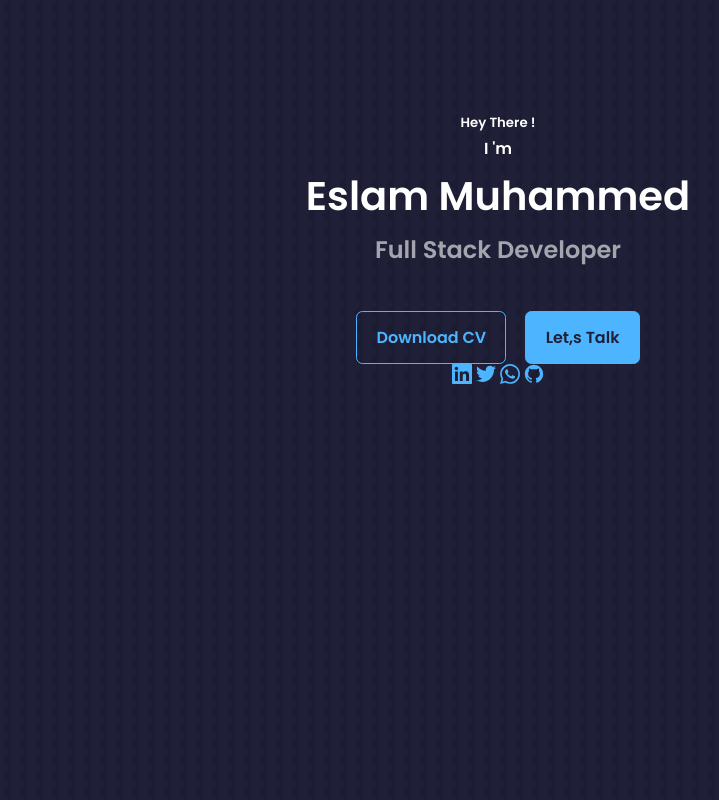
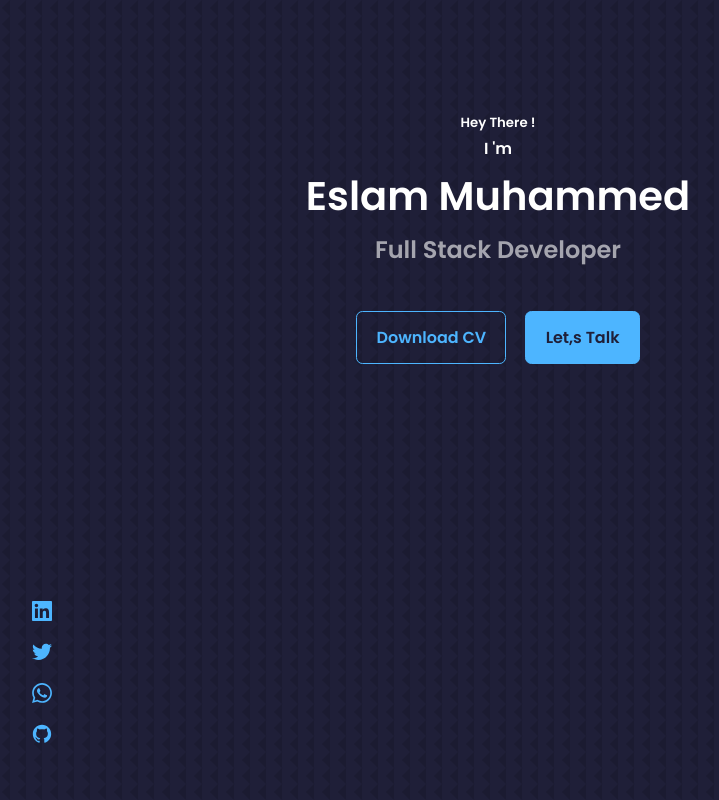
Before and after one commit to Crypt00o/my-portfolio, a React (Vite) app: page / in a window 1280 px wide. Shown: the top 800 px of the page, without its empty margins (142-861 px from the left). Built offline with nearby package versions, Linux system fonts and the light colour scheme; the HTML template or start-up script is replaced by a standard one.

Commit message:
add css for MySocialAccounts component

```diff
--- a/src/components/header/Header.css
+++ b/src/components/header/Header.css
@@ -16,3 +16,20 @@ header {
   gap: 1.2rem;
   justify-content: center;
 }
+
+.my-social-accounts {
+  display: flex;
+  flex-direction: column;
+  align-items: center;
+  gap: 0.8rem;
+  position: absolute;
+  width: 3rem;
+  left: 0;
+  bottom: 3rem;
+}
+
+.my-social-accounts::after {
+  width: 1rem;
+  height: 2rem;
+  background: var(--color-primary);
+}
```
